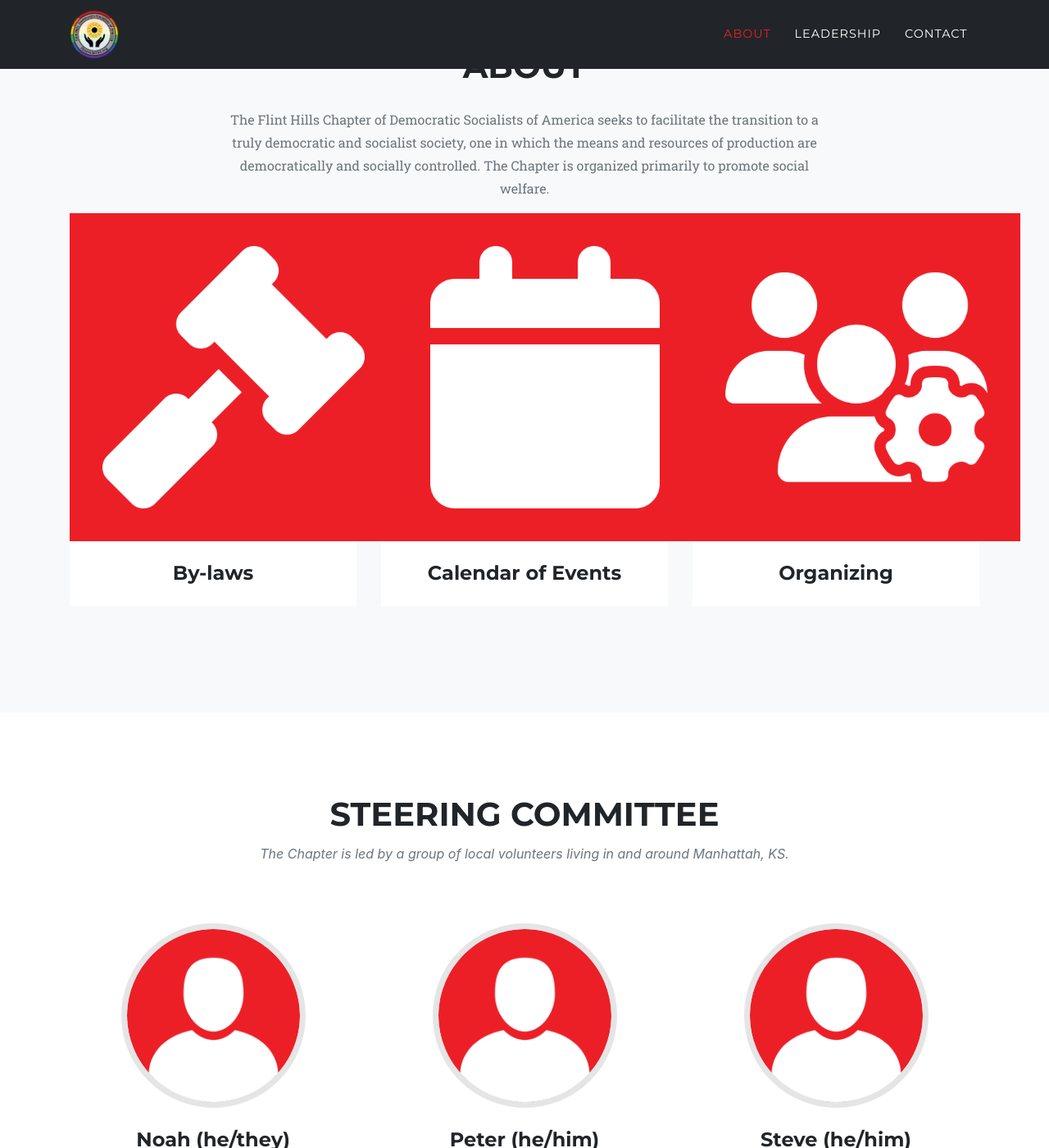
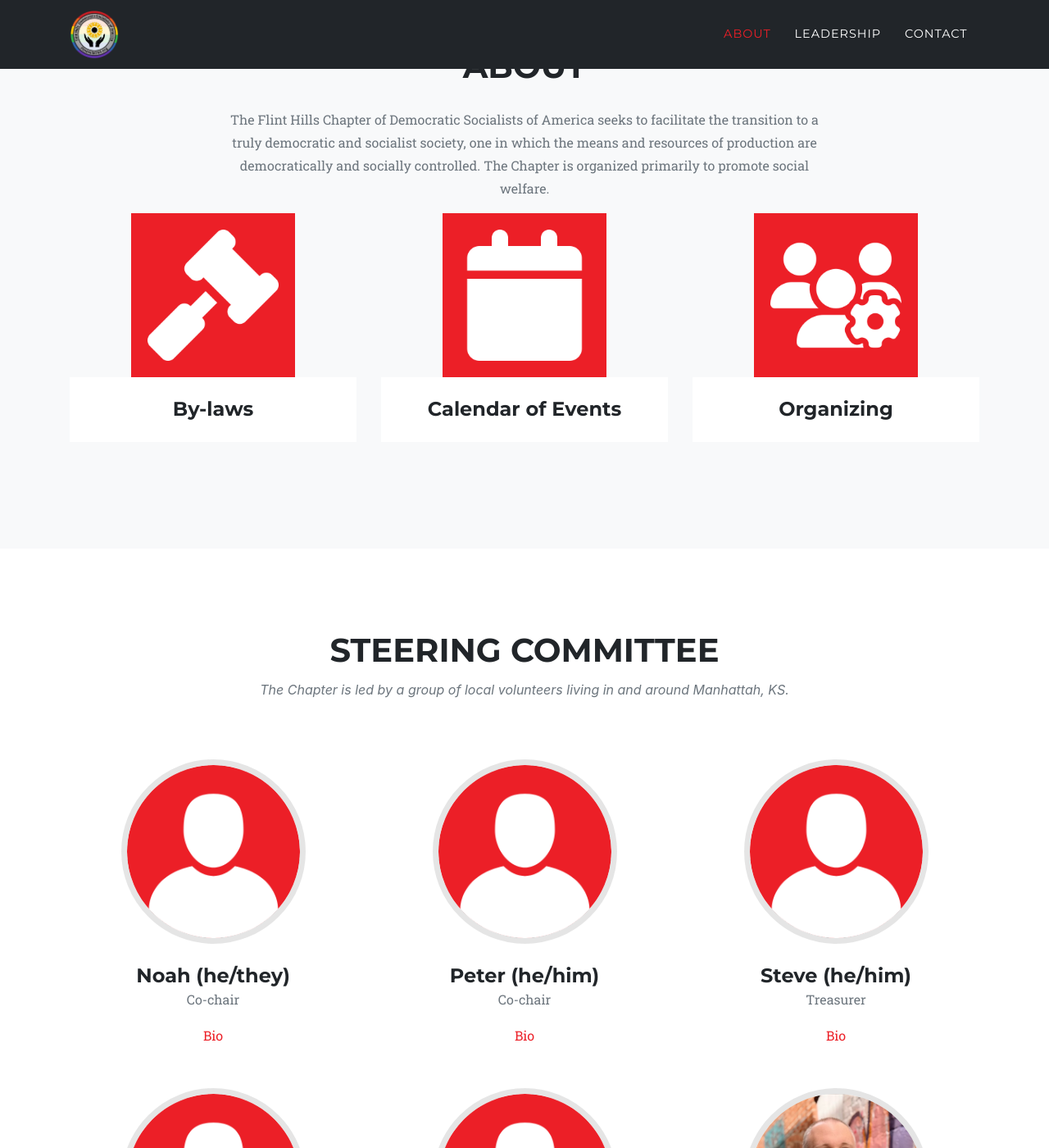
Before and after one commit to flinthillsdsa/website, a Jekyll site: the page built from index.md, in a window 1280 px wide and 1400 px high, scrolled down 899 px. Shown: the whole window at 82% size. Built offline with Jekyll 4.4.1, drawn with Linux system fonts in a browser that asks for light colours; some web fonts are replaced.

Commit message:
Update _portfolio.scss

```diff
--- a/_sass/layout/_portfolio.scss
+++ b/_sass/layout/_portfolio.scss
@@ -6,7 +6,7 @@
 
   // Grid image sizing
   img {
-    max-width: 400px;
+    max-width: 200px;
     margin: 0 auto;
     display: block;
   }
@@ -14,7 +14,7 @@
   .portfolio-link {
     position: relative;
     display: block;
-    max-width: 400px;
+    max-width: 200px;
     margin: 0 auto;
     cursor: pointer;
 
```
